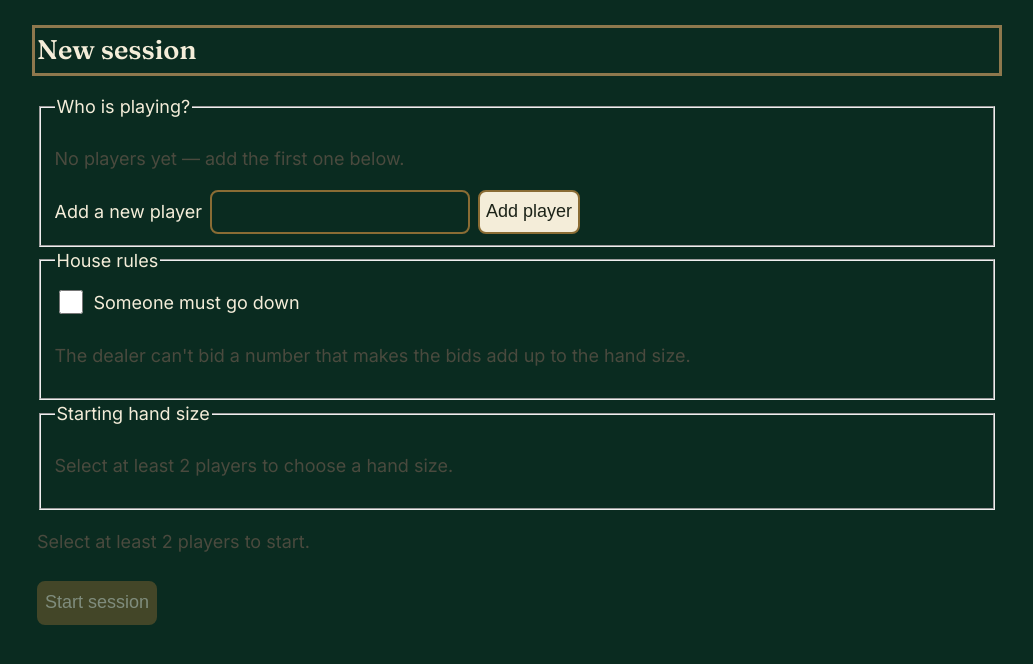
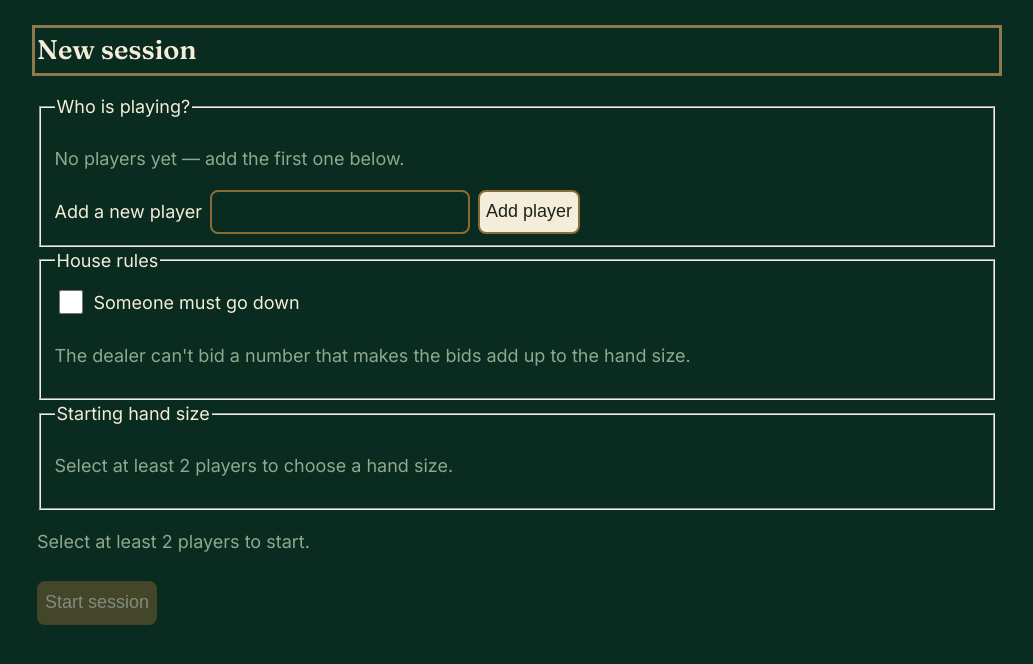
Before and after one commit to RobertBeverton/ContractWhist, a website built with Vite: page index.html in a window 1280 px wide. Shown: the whole page, without its empty margins (123-1156 px from the left). Built offline with nearby package versions, Linux system fonts and the light colour scheme.

Commit message:
feat: restyle base.css surfaces for felt/parchment palette
button/.target and .screen were already correct from earlier work
(explicit color: var(--text) on button/.target; .screen stayed
layout-only) -- verified by reading, not rewritten.

.muted changes from --text-muted to --text-muted-on-bg. Checked every
current usage site (grep "className = 'muted'" across src/:
roundHistory.js, history.js, scorer.js, setup.js x5) -- all currently
render on the felt page background, none inside a --surface card yet
(the fieldset/card backgrounds that will wrap some of these land in
later tasks). Leaving --text-muted here would have given 1.70:1
contrast on --bg (fails 4.5:1, nearly invisible); --text-muted-on-bg
gives 5.92:1.

:focus-visible needed no change -- already reads --focus-ring by name.

68/68 tests pass, unmodified. Build succeeds.

```diff
--- a/src/styles/base.css
+++ b/src/styles/base.css
@@ -60,7 +60,11 @@ button[disabled] { opacity: 0.5; cursor: not-allowed; }
 }
 
 .muted {
-  color: var(--text-muted);
+  color: var(--text-muted-on-bg);   /* CHANGED from --text-muted: every current
+                                        .muted usage (grep 'className = ''muted'''
+                                        across src/) sits on the felt page, not
+                                        a parchment card — see roundHistory.js,
+                                        history.js, scorer.js, setup.js. */
 }
 
 /* 1.4.10 Reflow — usable at 320px and 200% zoom. */
```
